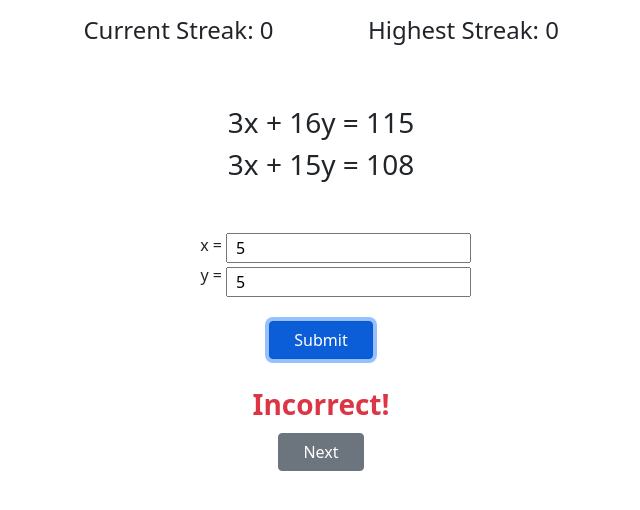
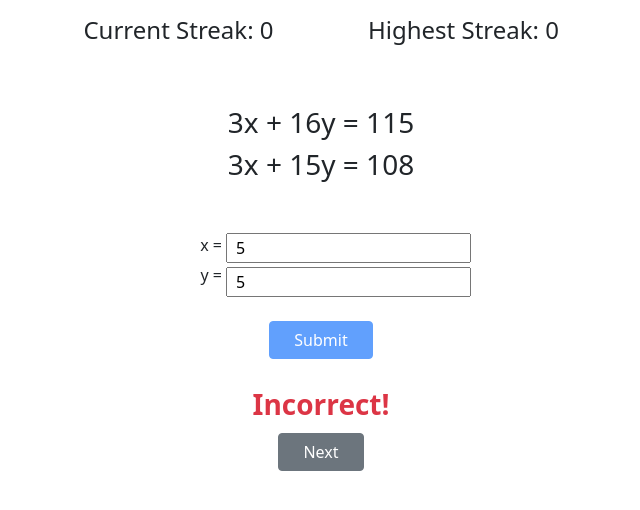
Before and after one commit to andytam101/SEPractice, a plain HTML site: page index.html in a window 1280 px wide. Both pictures are taken after typing "5", "5" into the empty fields and a click on the input "Submit". Shown: the part 162-672 px from the top of the page, without its empty margins (12-652 px from the left). Drawn offline with nearby package versions, Linux system fonts and the light colour scheme.

Commit message:
added disabling submit button after submission

```diff
--- a/index.html
+++ b/index.html
@@ -56,7 +56,7 @@
             </div>
             <div class="row mt-4">
                 <div class="col-lg-6 text-center">
-                    <input type="submit" class="btn btn-primary ps-4 pe-4" value="Submit">
+                    <input type="submit" id="submit-btn" class="btn btn-primary ps-4 pe-4" value="Submit">
                 </div>
             </div>
         </form>
--- a/script.js
+++ b/script.js
@@ -40,6 +40,7 @@ $("form").submit(e => {
 
     // show status
     displayResult(ans)
+    $("#submit-btn").attr("disabled", true)
 })
 
 const newQuestion = () => {
@@ -49,6 +50,7 @@ const newQuestion = () => {
     $("#x-val").val("")
     $("#y-val").val("")
     $("#results").addClass("d-none")
+    $("#submit-btn").attr("disabled", false)
 }
 
 
```
